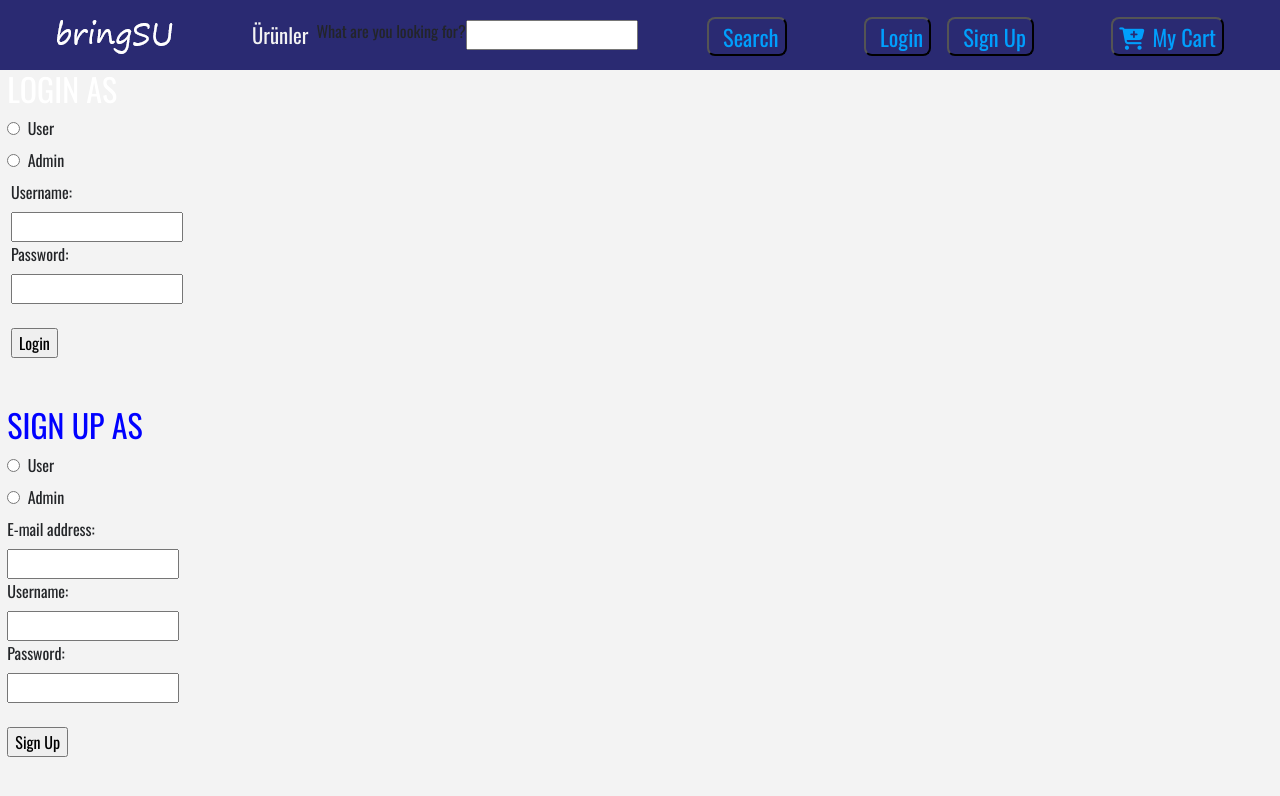
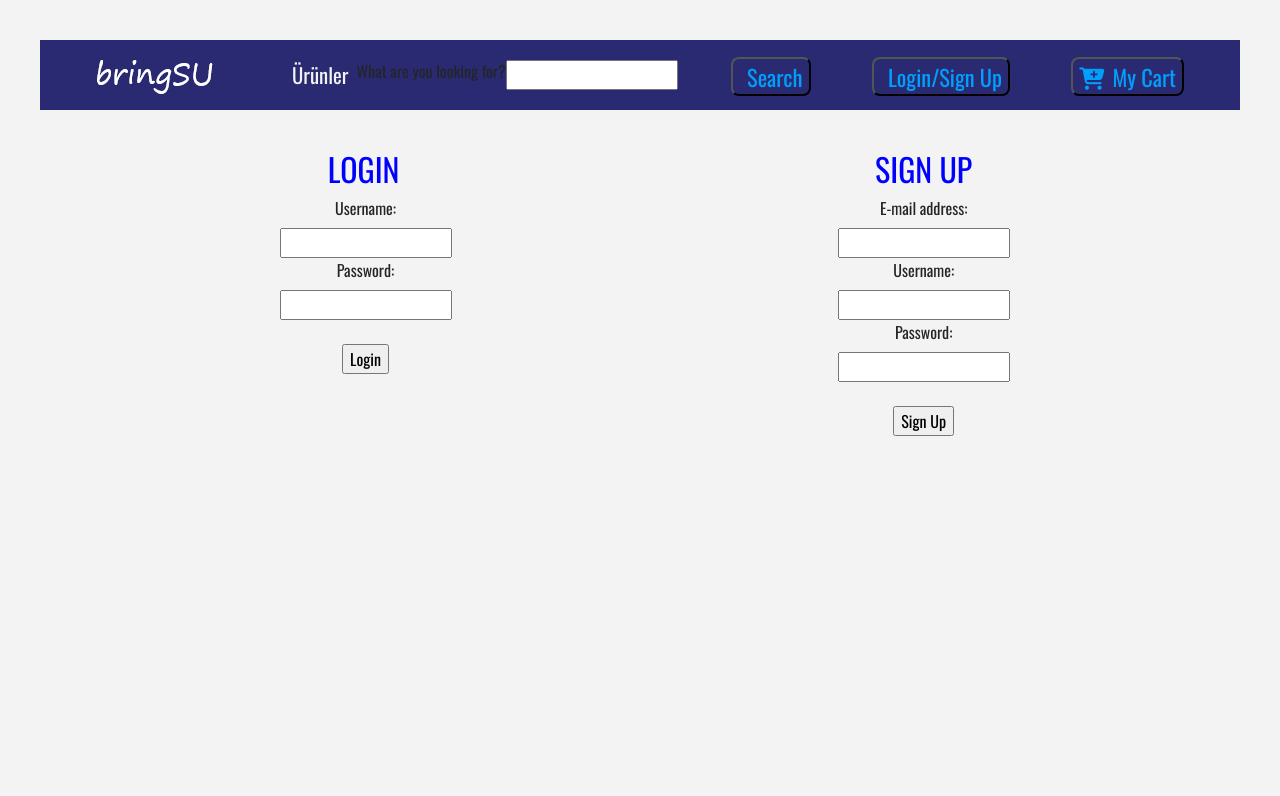
Before and after one commit to silakuzu/Online-Store-Django-Project, a React (Create React App) app: page /login in a window 1280 px wide. Shown: the top 796 px of the page. Built offline with nearby package versions, Linux system fonts and the light colour scheme.

Commit message:
changes about login

```diff
--- a/src/components/Login.js
+++ b/src/components/Login.js
@@ -1,6 +1,6 @@
 
 import React, { Component, Fragment } from 'react'
-//import './loginstyle.css';
+import './loginstyle.css';
 
 export default class Login extends React.Component {
 
@@ -12,17 +12,10 @@ export default class Login extends React.Component {
 
             <body>
 
-                    <h2 style={{color: "white"}}>&nbsp;LOGIN AS</h2>
+            <div id='left'>
+                <h2 style={{color: "blue"}}>&nbsp;LOGIN</h2>
 
                 <form >
-                            &nbsp;&nbsp;<input type="radio" id="user" name="uname" value="user"/>
-                            &nbsp;&nbsp;<label for="male">User</label><br/>
-
-                            &nbsp;&nbsp;<input type="radio" id="admin" name="dname" value="user"/>
-                            &nbsp;&nbsp;<label for="female">Admin</label><br/>
-                        </form>
-
-                        <form  style={{display: 'inline-block'}}>
                    &nbsp;&nbsp;  <label for="uname">Username:</label><br/>
                    &nbsp;&nbsp;  <input type="text" id="uname" name="uname" value=" "/><br/>
 
@@ -31,18 +24,12 @@ export default class Login extends React.Component {
                    &nbsp;&nbsp;  <input type="submit" value="Login"/><br/><br/><br/>
                 </form>
 
+            </div>
 
+            <div id= 'right'>
+            <h2  style={{color: "blue"}}>&nbsp;SIGN UP</h2>
 
-
-                        <h2 style={{color: "blue"}}>&nbsp;SIGN UP AS</h2>
-                        <form >
-                            &nbsp;&nbsp;<input type="radio" id="user" name="gender" value="user"/>
-                            &nbsp;&nbsp;<label for="male">User</label><br/>
-                            &nbsp;&nbsp;<input type="radio" id="admin" name="gender" value="user"/>
-                            &nbsp;&nbsp;<label for="female">Admin</label><br/>
-                        </form>
-
-                        <form  style={{display: 'inline-block'}}>
+            <form  >
                     &nbsp;&nbsp;<label for="mail">E-mail address:</label><br/>
                     &nbsp;&nbsp;<input type="text" id="mail" name="mail" value=" "/><br/>
 
@@ -54,7 +41,7 @@ export default class Login extends React.Component {
                     &nbsp;&nbsp;<input type="submit" value="Sign Up"/><br/><br/><br/>
             </form>
 
-
+            </div>
 
             </body>
         </html>
--- a/src/components/Navbar.js
+++ b/src/components/Navbar.js
@@ -33,14 +33,9 @@ export default class Navbar extends Component {
                         <span className="mr-2 align-item-center">
                         {/* <i className ="fas fa-cart-plus"></i>*/}
                         </span>
-                            Login
+                            Login/Sign Up
                     </ButtonContainer>
-                    <ButtonContainer>
-                        <span className="mr-2 align-item-center">
-                        {/* <i className ="fas fa-cart-plus"></i> */}
-                        </span>
-                            Sign Up
-                    </ButtonContainer>
+
                 </Link>
                 <Link to = '/cart' className="ml-auto">
                     <ButtonContainer>
--- /dev/null
+++ b/src/components/loginstyle.css
@@ -0,0 +1,25 @@
+body {
+    background-color: #282c34;
+    color: black;
+    padding: 40px;
+    font-family: Arial;
+    text-align: center;
+  }
+
+
+  /*div
+  {
+    border: 1px solid red;
+  }*/
+
+  #left
+  {
+    float: left;
+    width: 50%;
+  }
+
+  #right
+  {
+    float: right;
+    width: 50%;
+  }
```
Also changed, not shown: 1 other file (tests, documents, lock files or other folders). Lines whose indentation alone changed are shown as unchanged.
